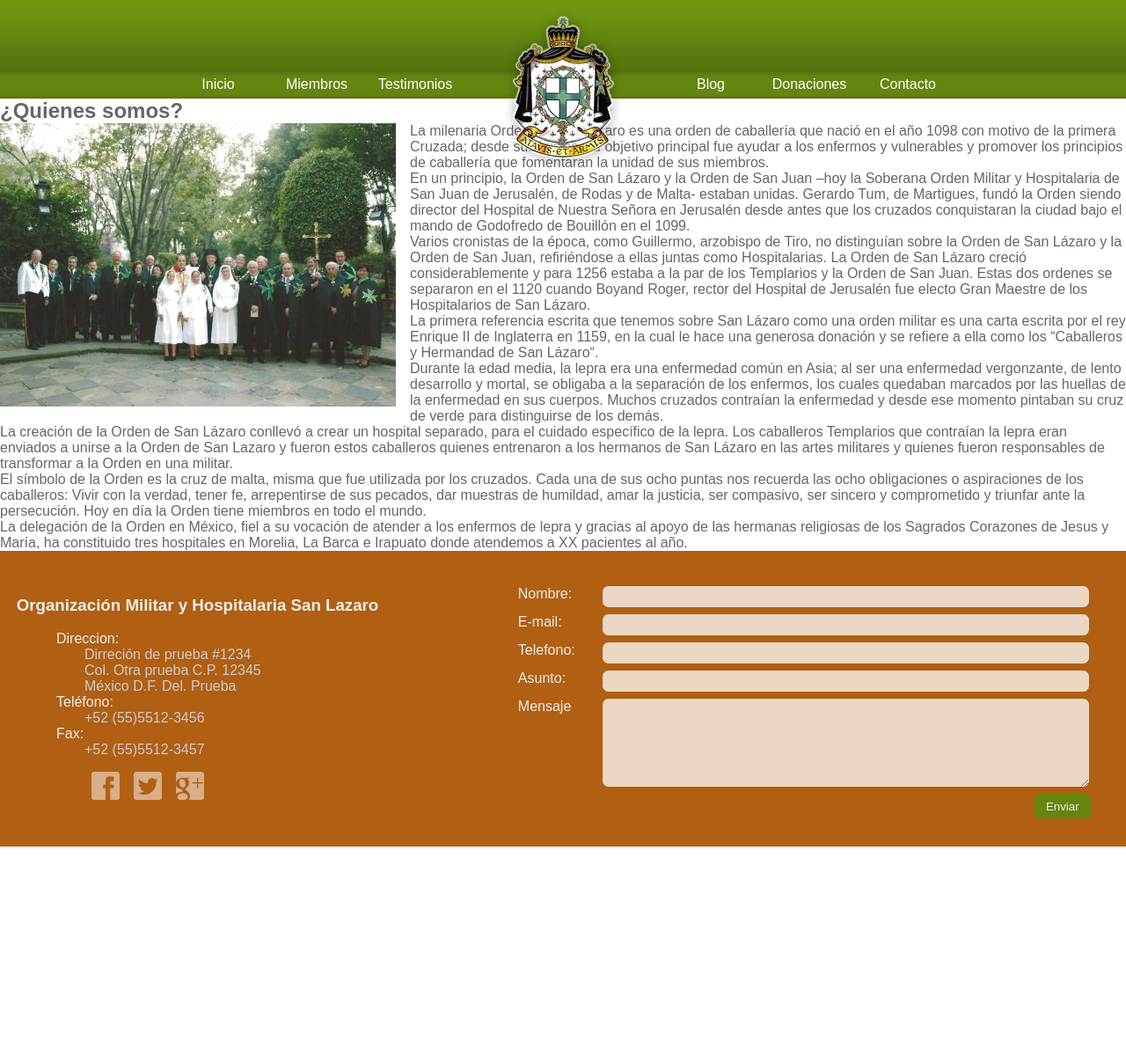
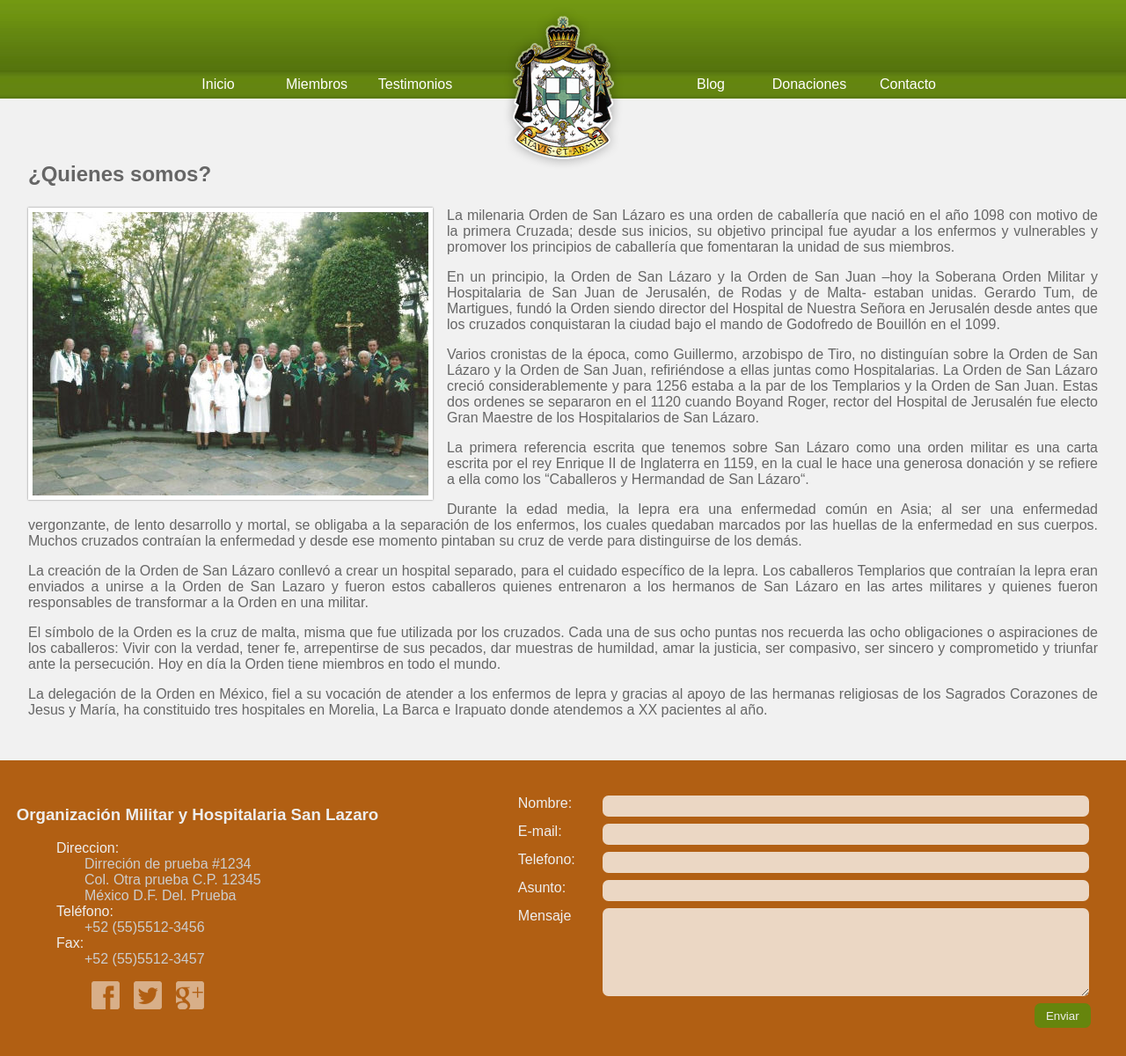
Before and after one commit to contecnologia/proyecto_slazaro, a Django app: template slazaro/slazaro/templates/somos.html in a window 1280 px wide. Shown: the whole page at 88% size. Before the commit the page ends 962 px from the top, so only its background shows below. Run offline with Django 3.2, Linux system fonts and the light colour scheme; the template is opened without the code that fills it, so the values that code supplies are empty.

Commit message:
Se añade url página ¿quienes somos?

```diff
--- a/slazaro/blog/urls.py
+++ b/slazaro/blog/urls.py
@@ -10,8 +10,8 @@ urlpatterns = patterns('',
 	url(r'^testimonios/$', views.testimonios, name = 'testimonios'),
 	url(r'^donaciones/$', views.donaciones, name = 'donaciones'),
 	url(r'^contacto/$', views.contacto, name = 'contacto'),
+	url(r'^somos/$', TemplateView.as_view(template_name = 'somos.html'), name = 'somos'),
 	url(r'^contacto/gracias/$', TemplateView.as_view(template_name = 'gracias.html')),
-
 	# URLs del Blog
 	url(r'^blog/$', views.blog_index, name = "blog"),                             # Vista del Blog
 	url(r'^(?P<post_id>\d+)/blog/$', views.blog_post, name = 'blog_post'),        # Vista de Post
--- a/slazaro/slazaro/static/css/main.css
+++ b/slazaro/slazaro/static/css/main.css
@@ -181,9 +181,9 @@ section.contacto{
 }
 
 img[style="float: left;"]{
-	padding: 0 1em 1em 0;
+	margin: 0 1em 1em 0;
 }
 
 img[style="float: right;"]{
-	padding: 0 0 1em 1em;
+	margin: 0 0 1em 1em;
 }
--- a/slazaro/slazaro/static/css/sections.css
+++ b/slazaro/slazaro/static/css/sections.css
@@ -7,3 +7,20 @@ section.seccion{
 section.seccion > *{
 	margin: 1em;
 }
+
+section.somos{
+	padding: 3em 2em 2em 2em;
+	max-width: 1216px;
+	margin: 0 auto;
+	text-align: justify;
+	background: #f1f1f1;
+}
+
+p, h2, h3, h4, h5{
+	margin: 1em 0;
+}
+
+img.orden{
+	border: solid 5px white;
+	box-shadow: 0 0 2px rgba(0,0,0,0.5)
+}
```
